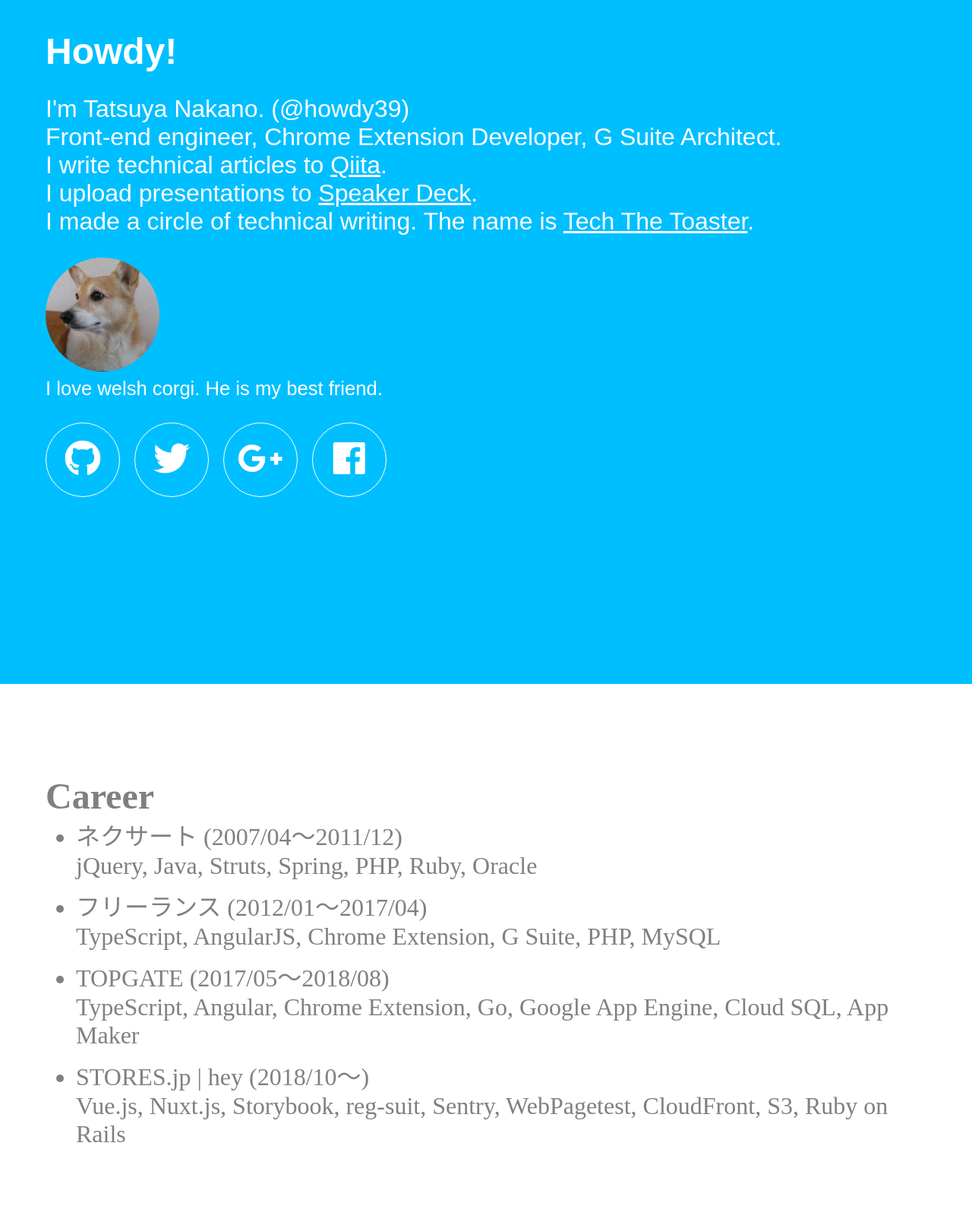
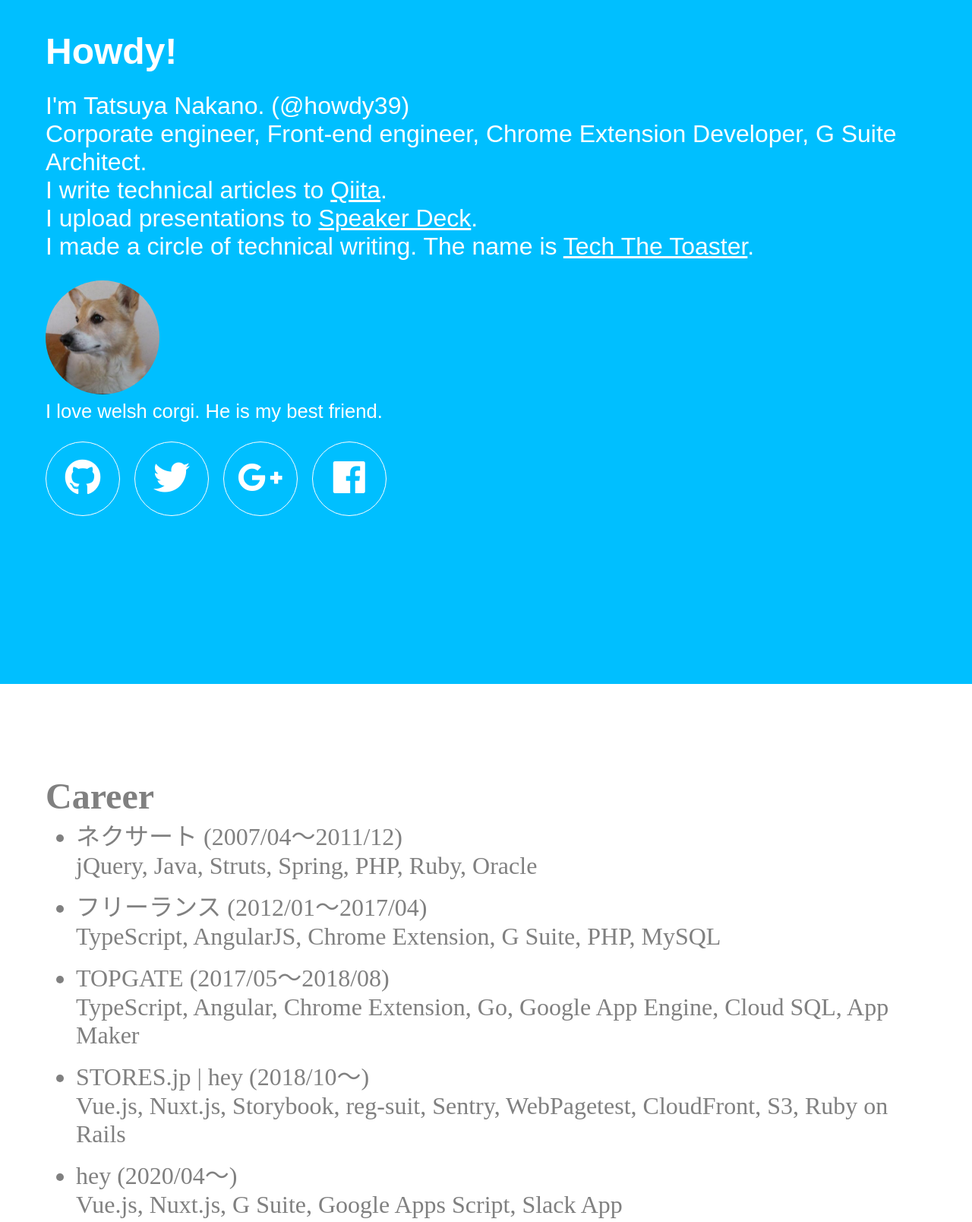
Before and after one commit to howdy39/howdy39.github.io, a website: page index.html in a window 1280 px wide. Shown: the part 20-1628 px from the top of the page at 76% size. Drawn offline with Linux system fonts and the light colour scheme.

Commit message:
add: hey

```diff
--- a/index.html
+++ b/index.html
@@ -28,7 +28,7 @@
 
     <p class="post-lead left" data-delighter>
       I'm Tatsuya Nakano. (@howdy39)<br>
-      Front-end engineer, Chrome Extension Developer, G Suite Architect.<br>
+      Corporate engineer, Front-end engineer, Chrome Extension Developer, G Suite Architect.<br>
       I write technical articles to <a href="https://qiita.com/howdy39" target="_blank" rel="noopener">Qiita</a>.<br>
       I upload presentations to <a href="https://speakerdeck.com/howdy39" target="_blank" rel="noopener">Speaker Deck</a>.<br>
       I made a circle of technical writing. The name is <a href="https://techthetoaster.org" target="_blank" rel="noopener">Tech The Toaster</a>.
@@ -91,6 +91,10 @@
       <li>
         STORES.jp | hey (<time class="post-date" datetime="2018-10-01"></time>2018/10〜)<br>
         Vue.js, Nuxt.js, Storybook, reg-suit, Sentry, WebPagetest, CloudFront, S3, Ruby on Rails
+      </li>
+      <li>
+        hey (<time class="post-date" datetime="2020-04-01"></time>2020/04〜)<br>
+        Vue.js, Nuxt.js, G Suite, Google Apps Script, Slack App
       </li>
     </ul>
   </section>
```
